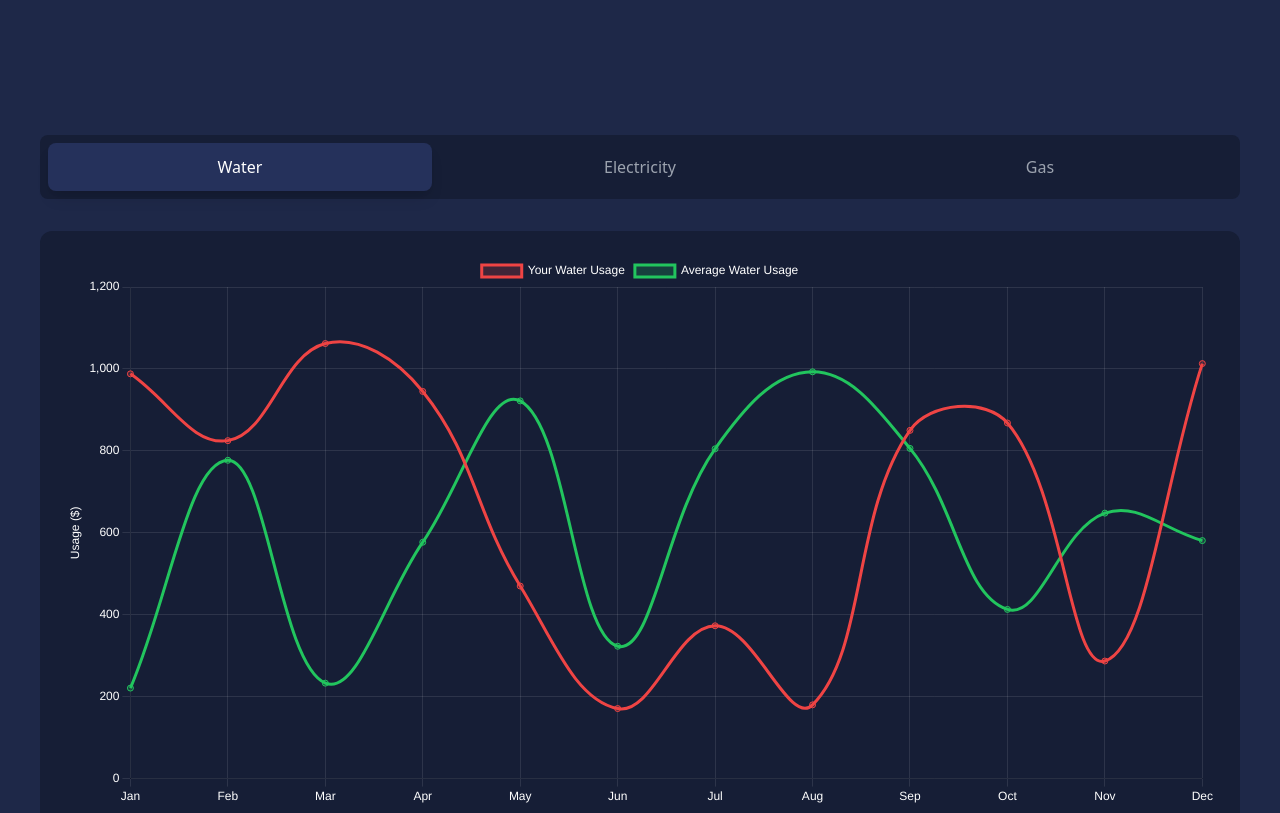
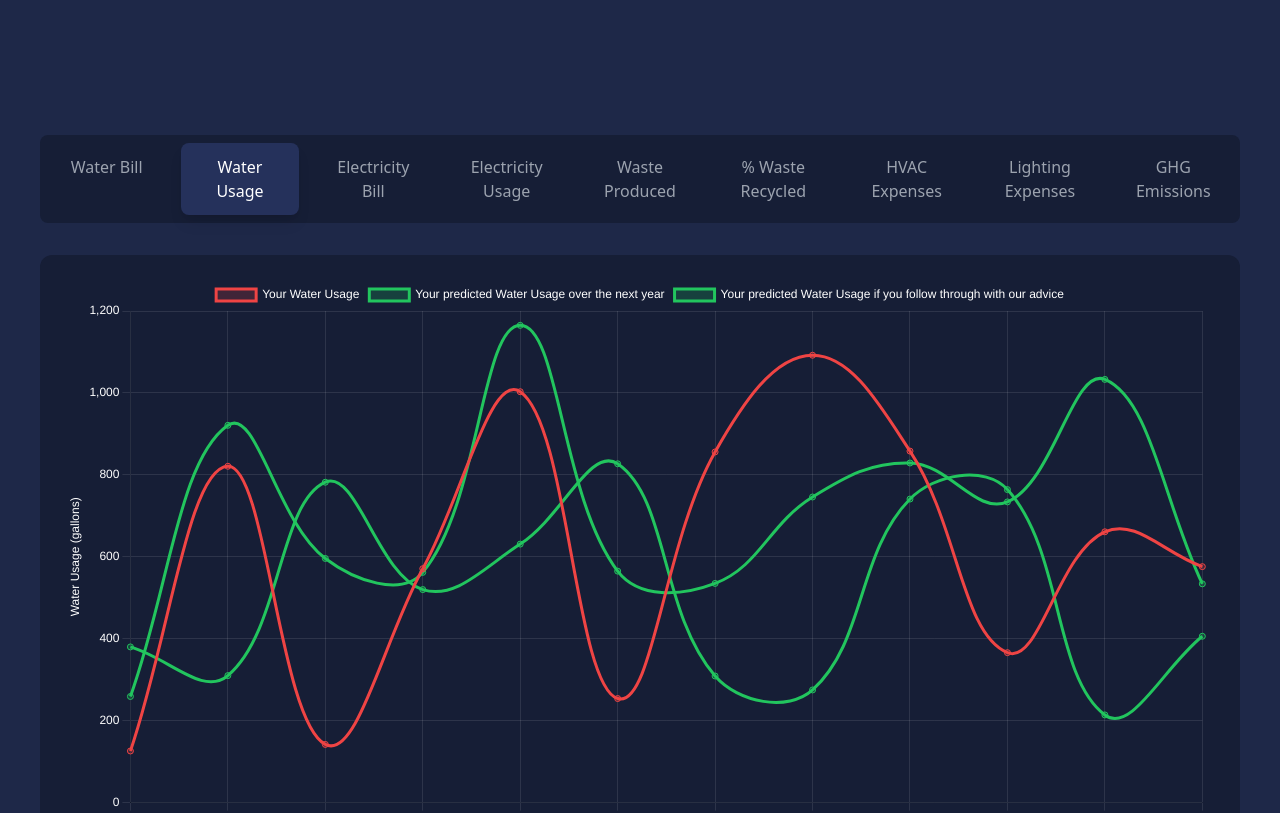
Before and after one commit to decloon/HackUTD, a React (Vite) app in the folder frontend/: page / in a window 1280 px wide. Shown: the part 2740-3553 px from the top of the page. Built offline with nearby package versions, Linux system fonts and the light colour scheme.

Commit message:
dashboard tweak

```diff
--- a/frontend/src/components/Dashboard.jsx
+++ b/frontend/src/components/Dashboard.jsx
@@ -20,7 +20,7 @@ ChartJS.register(
   Legend,
 );
 export const Dashboard = () => {
-  const [activeTab, setActiveTab] = useState("Water");
+  const [activeTab, setActiveTab] = useState("Water Usage");
   const [chartData, setChartData] = useState(null);
   const months = [
     "Jan",
@@ -36,18 +36,25 @@ export const Dashboard = () => {
     "Nov",
     "Dec",
   ];
+
   const generateRandomData = () => {
     return months.map(() => Math.floor(Math.random() * 1000) + 100);
   };
-  const generateAverageData = () => {
-    return months.map(() => Math.floor(Math.random() * 800) + 200);
+
+  const generatePredictedData = () => {
+    return months.map(() => Math.floor(Math.random() * 1000) + 200);
   };
+
+  const generatePredictedDataAfterAdvice = () => {
+    return months.map(() => Math.floor(Math.random() * 700) + 200);
+  };
+
   useEffect(() => {
     const data = {
       labels: months,
       datasets: [
         {
-          label: `Your ${activeTab} Usage`,
+            label: `Your ${activeTab}`,
             data: generateRandomData(),
             borderColor: "rgb(239, 68, 68)",
             backgroundColor: "rgba(239, 68, 68, 0.2)",
@@ -55,8 +62,16 @@ export const Dashboard = () => {
             fill: true,
         },
         {
-          label: `Average ${activeTab} Usage`,
-          data: generateAverageData(),
+            label: `Your predicted ${activeTab} over the next year`,
+            data: generatePredictedData(),
+            borderColor: "rgb(34, 197, 94)",
+            backgroundColor: "rgba(34, 197, 94, 0.2)",
+            tension: 0.4,
+            fill: true,
+        },
+        {
+            label: `Your predicted ${activeTab} if you follow through with our advice`,
+            data: generatePredictedDataAfterAdvice(),
             borderColor: "rgb(34, 197, 94)",
             backgroundColor: "rgba(34, 197, 94, 0.2)",
             tension: 0.4,
@@ -66,6 +81,15 @@ export const Dashboard = () => {
     };
     setChartData(data);
   }, [activeTab]);
+
+  const getUnit = (tab) => {
+    if (tab.includes("Bill") || tab.includes("Expense")) return "(USD)";
+    if (tab.includes("Usage")) return tab.includes("Electricity") ? "(kWh)" : "(gallons)";
+    if (tab.includes("Waste")) return "(tons)";
+    if (tab.includes("Emissions")) return "(TCO2e)";
+    return "";
+  };
+
   const options = {
     responsive: true,
     maintainAspectRatio: false,
@@ -78,7 +102,7 @@ export const Dashboard = () => {
         beginAtZero: true,
         title: {
           display: true,
-          text: "Usage ($)",
+          text: `${activeTab} ${getUnit(activeTab)}`,
           color: "white",
         },
         grid: {
@@ -108,7 +132,7 @@ export const Dashboard = () => {
           label: function (context) {
             const label = context.dataset.label || "";
             const value = context.parsed.y || 0;
-            return `${label}: $${value}`;
+            return `${label}: ${getUnit(activeTab)}${value}`;
           },
         },
       },
@@ -119,7 +143,18 @@ export const Dashboard = () => {
       <div className="max-w-[1200px] mx-auto">
         <nav className="mb-8">
           <ul className="flex gap-4 bg-[hsl(226,42%,15%)] p-2 rounded-lg">
-            {["Water", "Electricity", "Gas"].map((tab) => (
+            {[
+
+              "Water Bill",
+              "Water Usage",
+              "Electricity Bill",
+              "Electricity Usage",
+              "Waste Produced",
+              "% Waste Recycled",
+              "HVAC Expenses",
+              "Lighting Expenses",
+              "GHG Emissions",
+            ].map((tab) => (
               <li key={tab} className="flex-1">
                 <button
                   onClick={() => setActiveTab(tab)}
@@ -131,8 +166,6 @@ export const Dashboard = () => {
             ))}
           </ul>
         </nav>
-
-
         <div className="bg-[hsl(226,42%,15%)] rounded-xl p-6 h-[600px]">
           {chartData && <Line data={chartData} options={options} />}
         </div>
```
Lines whose indentation alone changed are shown as unchanged.
